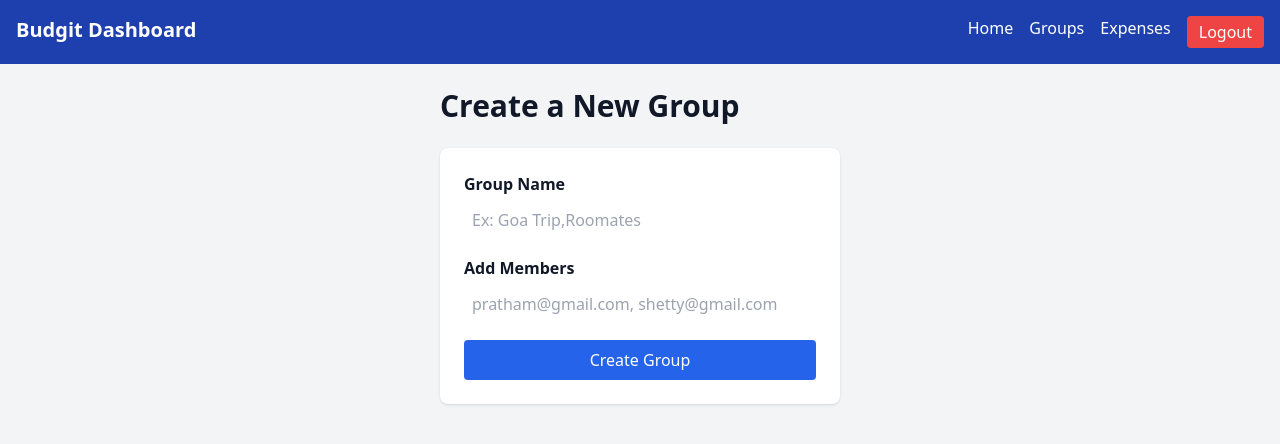
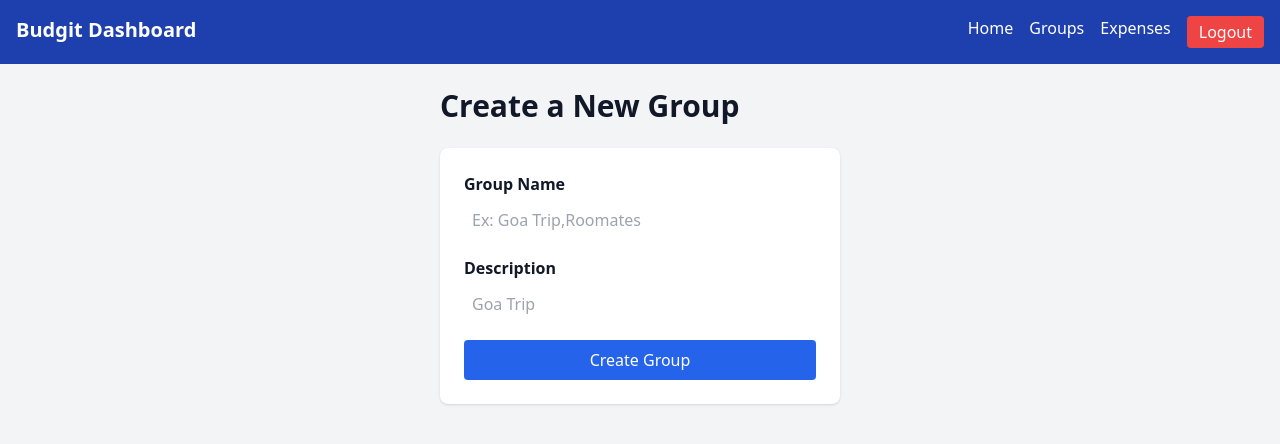
Before and after one commit to Prathamshetty318/Budgit, a React (Vite) app in the folder budgit-frontend/: page /creategroup in a window 1280 px wide. Shown: the top 444 px of the page. Built offline with nearby package versions, Linux system fonts and the light colour scheme; sample sign-in values are in the browser's storage.

Commit message:
done with fetch part for create groups page

```diff
--- a/budgit-frontend/src/pages/CreateGroup.jsx
+++ b/budgit-frontend/src/pages/CreateGroup.jsx
@@ -4,15 +4,41 @@ import { useNavigate } from "react-router-dom";
 function CreateGroup(){
 
     const [name,setName] = useState("");
-    const [members,setMembers] = useState("");
+    const [description,setDescription] = useState("");
 
     const navigate = useNavigate();
 
-    const handleSubmit=(e)=>{
+    const handleSubmit=async (e)=>{
         e.preventDefault();
-        alert(`Group Created`);
+
+        try{
+            const token=localStorage.getItem("token");
+
+            const res = await fetch("http:localhost:5000/api/groups/create",{
+                method:"Post",
+                headers:{
+                    "content-Type":"application/json",
+                    Authorization:`Bearer${token}`,
+                },
+                body: JSON.stringify({name, description}),
+            });
+
+            const data= await res.json();
+            console.log(data);
+
+            if(res.ok){
+                alert("Group created successfully");
+            }
+            else{
+                alert (data.message||"Failed to create Group");
+            }
+            }catch (error){
+                console.error("Error",error);
+                alert("Something went wrong")
+
+        }
         navigate("/groups");
-    }
+    };
 
     return(
         <div className="p-6 max-w-md mx-auto">
@@ -32,13 +58,13 @@ function CreateGroup(){
                 </div>
 
                 <div>
-                    <label className="font-semibold">Add Members</label>
+                    <label className="font-semibold">Description</label>
                     <input
                     type="text"
                     className="bg-white p-2 w-full rounded mt-1"
-                    placeholder="pratham@gmail.com, shetty@gmail.com"
-                    value={members}
-                    onChange={(e)=>setMembers(e.target.value)}/>
+                    placeholder="Goa Trip"
+                    value={description}
+                    onChange={(e)=>setDescription(e.target.value)}/>
                 </div>
 
                 <button className="bg-blue-600 text-white px-4 py-2 rounded w-full hover:bg-blue-700">
```
